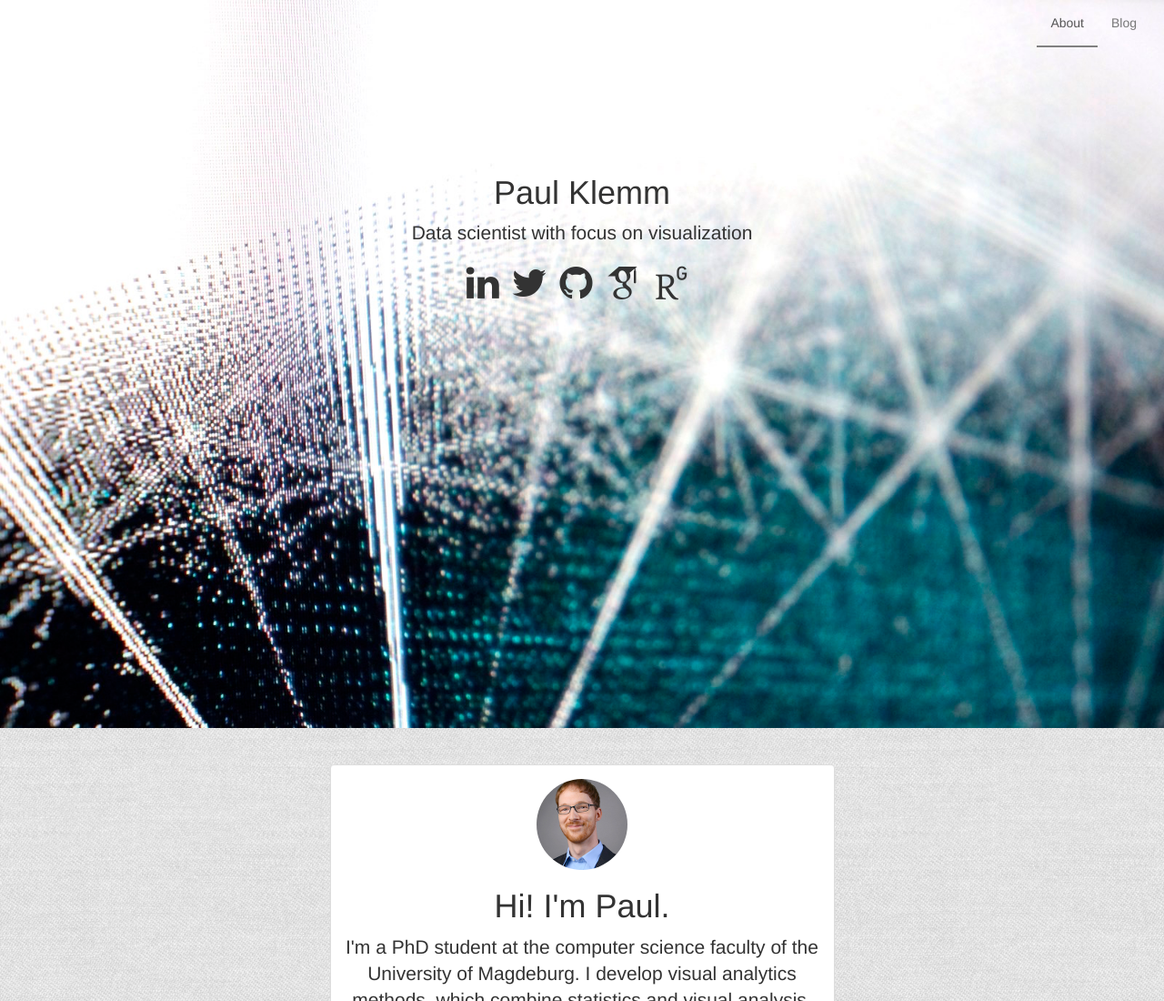
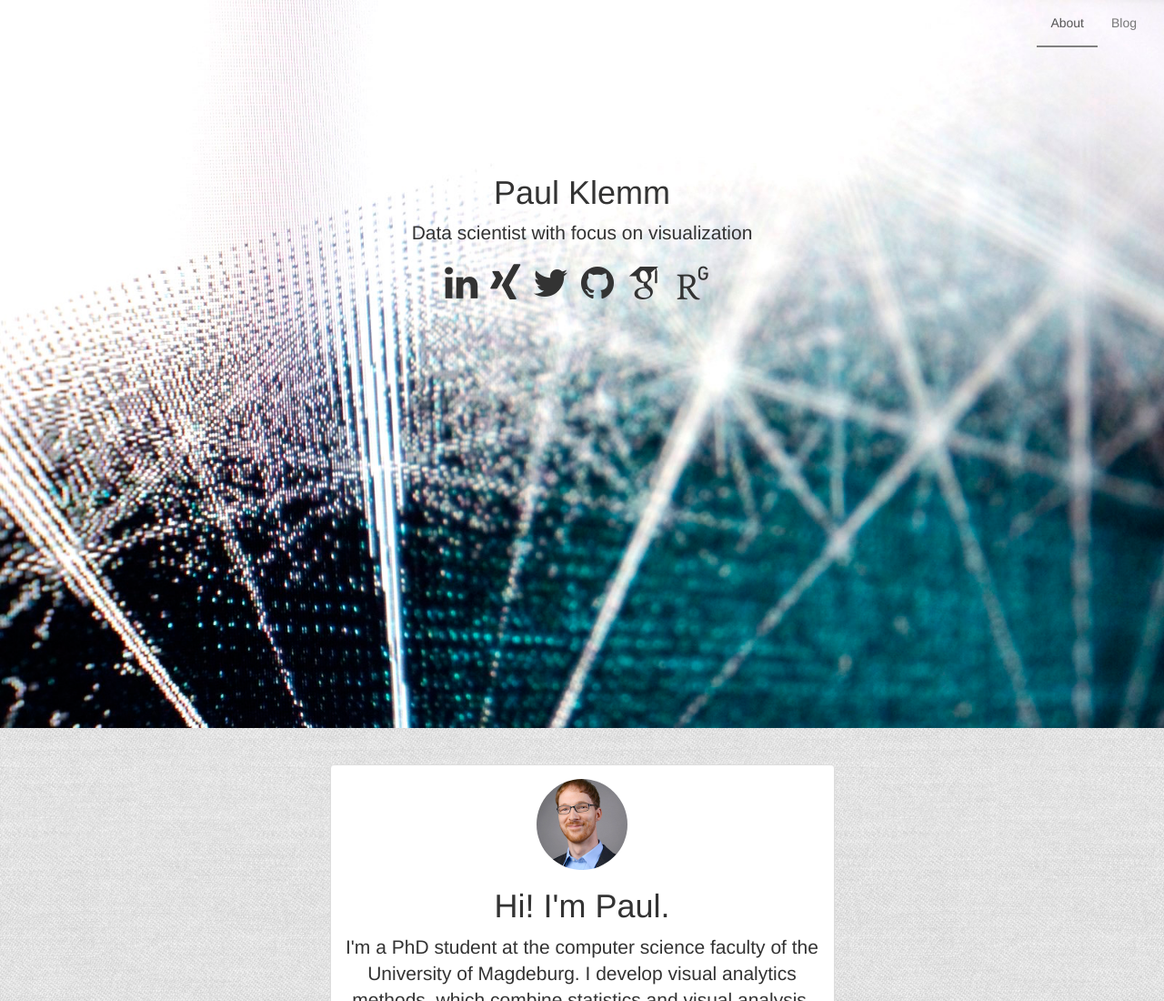
Before and after one commit to paulklemm/paulklemm.com, a website: page index.html in a window 1280 px wide. Shown: the top 1100 px of the page at 91% size. Drawn offline with Linux system fonts and the light colour scheme; files whose address does not match are found by name.

Commit message:
Add Xing profile

```diff
--- a/index.html
+++ b/index.html
@@ -44,6 +44,7 @@
           <p class="wow fadeInDown lead" data-wow-delay="1.0s" data-wow-duration="2s">Data scientist with focus on visualization</p>
           <div class="wow fadeInDown" data-wow-delay="1.5s" data-wow-duration="2s">
             <a href="https://www.linkedin.com/in/klemmpaul" target="_blank"><i class="social fa fa-linkedin fa-3x"></i></a>
+            <a href="https://www.xing.com/profile/Paul_Klemm3" target="_blank"><i class="social fa fa-xing fa-3x"></i></a>
             <a href="https://twitter.com/paul_klemm" target="_blank"><i class="social fa fa-twitter fa-3x"></i></a>
             <a href="https://github.com/paulklemm" target="_blank"><i class="social fa fa-github fa-3x"></i></a>
             <a href="https://scholar.google.de/citations?user=I6kaRPgAAAAJ" target="_blank"><i class="social ai ai-google-scholar fa-3x"></i></a>
```
